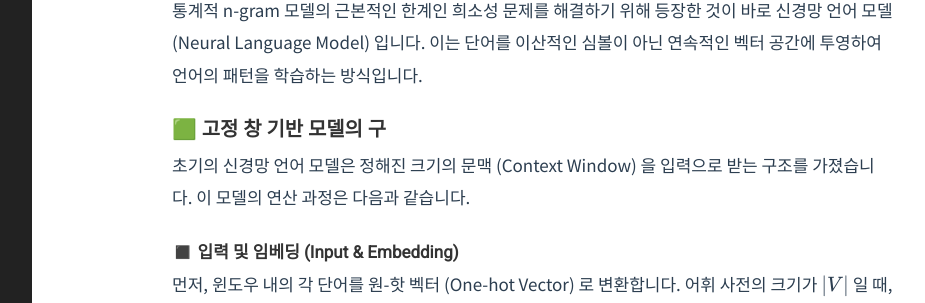
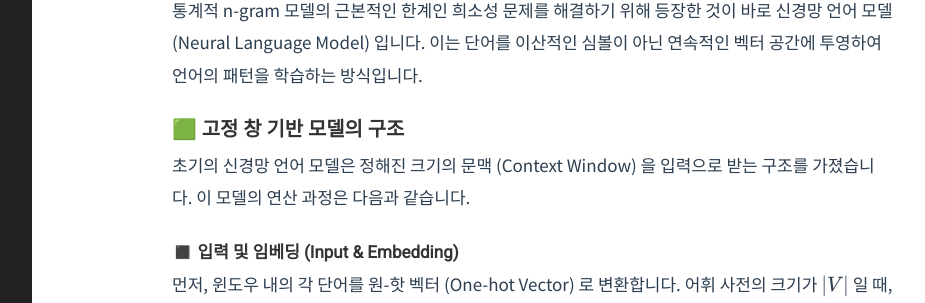
Before and after one commit to Youngjun-CV/Youngjun-CV.github.io, a Jekyll site: the page built from _posts/nlp/2026-03-23-language-modeling.markdown, in a window 1280 px wide and 900 px high, scrolled down 3723 px. Shown: the part 142-445 px from the top of the window, without its empty margins (268-1193 px from the left). Built offline with Jekyll 4.4.1, drawn with Linux system fonts in a browser that asks for light colours; formulas are drawn with MathJax 3.

Commit message:
Update 2026-03-23-language-modeling.markdown
fix typo and imoji

```diff
--- a/_posts/nlp/2026-03-23-language-modeling.markdown
+++ b/_posts/nlp/2026-03-23-language-modeling.markdown
@@ -100,7 +100,7 @@ n-gram 모델은 말뭉치에서 관찰된 모든 조합의 카운트를 메모
 ## 🪟 신경망의 도입: 고정 창 기반 모델 (Fixed-window Neural LM)
 통계적 n-gram 모델의 근본적인 한계인 희소성 문제를 해결하기 위해 등장한 것이 바로 신경망 언어 모델 (Neural Language Model) 입니다. 이는 단어를 이산적인 심볼이 아닌 연속적인 벡터 공간에 투영하여 언어의 패턴을 학습하는 방식입니다.
 
-### 🟩 고정 창 기반 모델의 구
+### 🟩 고정 창 기반 모델의 구조
 초기의 신경망 언어 모델은 정해진 크기의 문맥 (Context Window) 을 입력으로 받는 구조를 가졌습니다. 이 모델의 연산 과정은 다음과 같습니다.
 
 #### ◼️ 입력 및 임베딩 (Input & Embedding)
```
